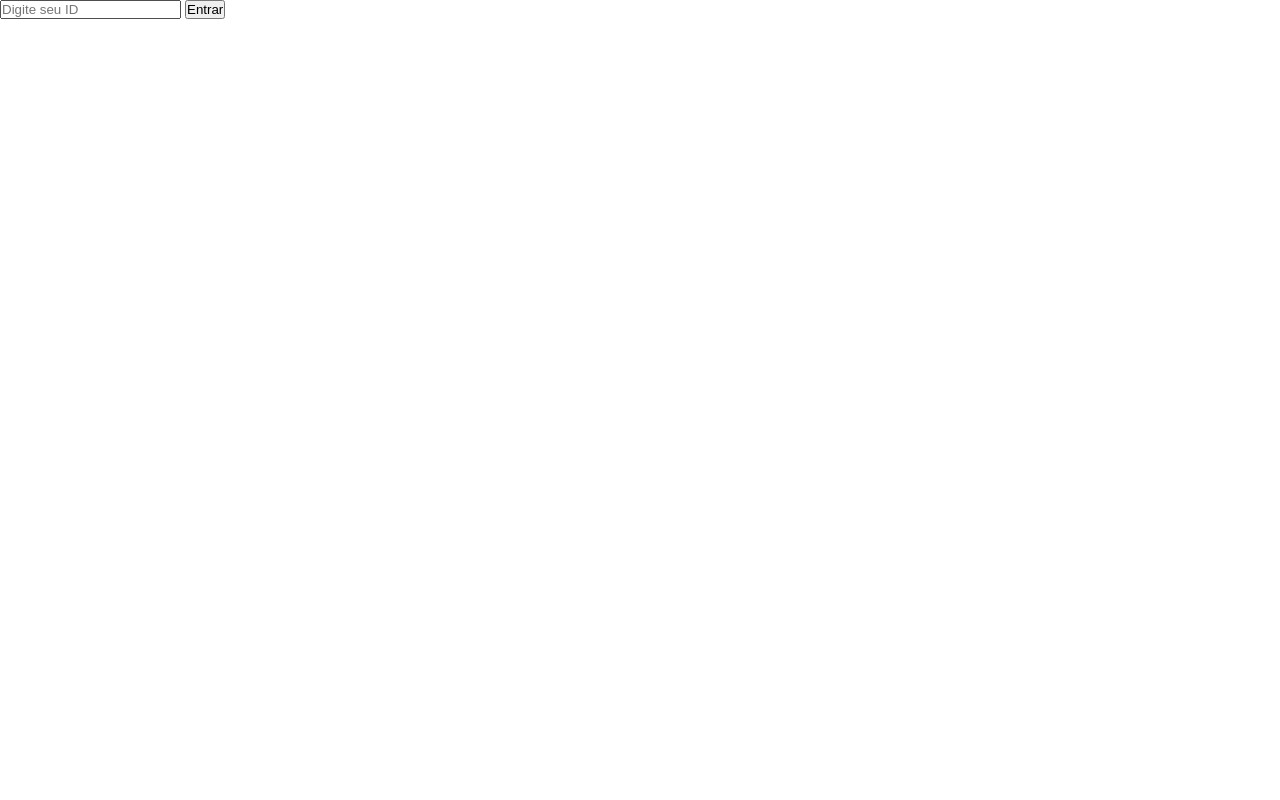
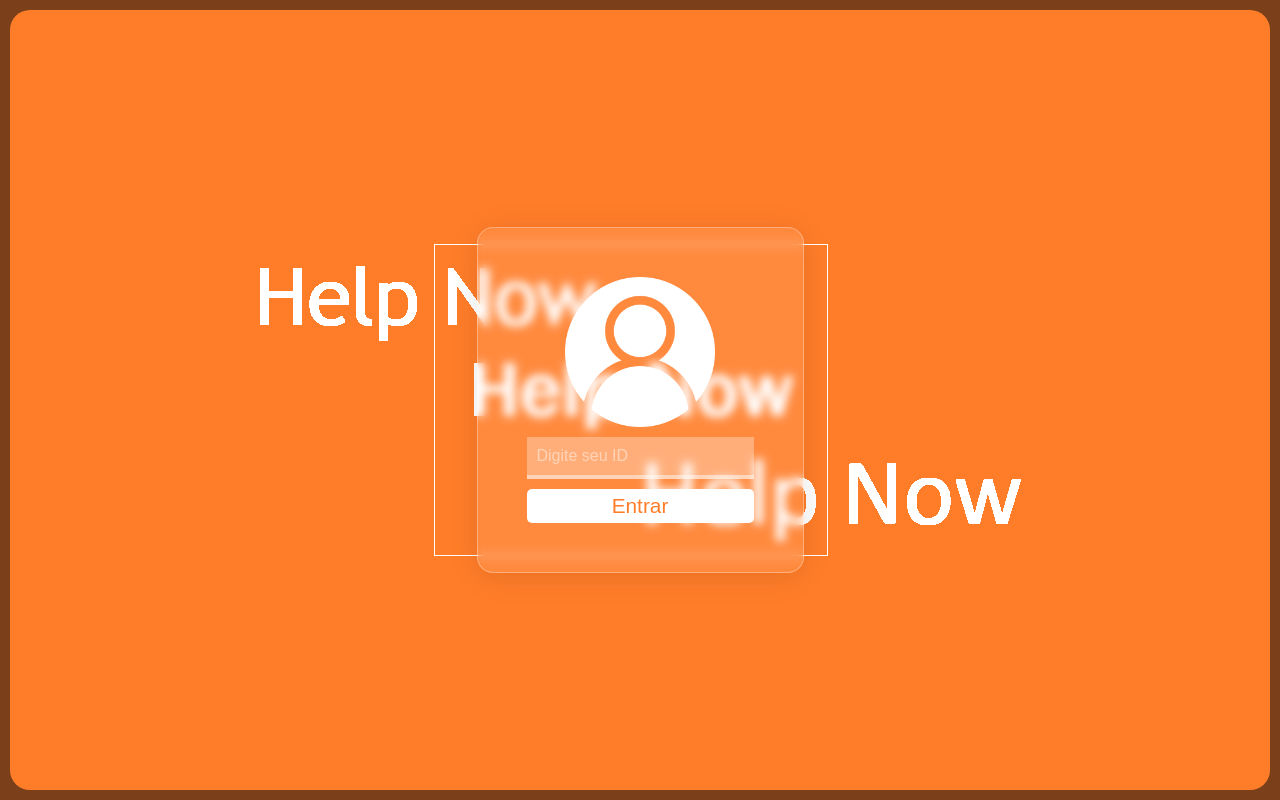
Before and after one commit to eded001/help-now, a website: page public/pages/login.html in a window 1280 px wide. Drawn offline with Linux system fonts and the light colour scheme.

Commit message:
css: estilos

```diff
--- a/public/assets/css/account/style-login.css
+++ b/public/assets/css/account/style-login.css
@@ -0,0 +1,110 @@
+@import url('../vars/vars-account.css');
+
+body {
+    display: grid;
+    height: 100vh;
+
+    padding: 10px;
+
+    background-color: var(--color01);
+}
+
+main {
+    position: relative;
+}
+
+main #logo {
+    position: absolute;
+
+    background: url('../../images/logo-help-now.png') center center no-repeat;
+    background-size: 100%;
+
+    height: 312px;
+    width: 761px;
+}
+
+main {
+    display: grid;
+    place-items: center;
+
+    border-radius: 20px;
+    background-color: var(--color02);
+}
+
+main #login-section {
+    position: relative;
+
+    display: flex;
+    flex-direction: column;
+    align-items: center;
+    gap: 10px;
+
+    padding: 50px;
+
+    z-index: 1;
+}
+
+main #login-section::before {
+    content: '';
+    position: absolute;
+    top: 0;
+    left: 0;
+    right: 0;
+    bottom: 0;
+
+    background: rgba(255, 255, 255, 0.1);
+    /* leve transparência */
+    border-radius: 16px;
+    box-shadow: 0 4px 30px rgba(0, 0, 0, 0.1);
+    backdrop-filter: blur(5px);
+    -webkit-backdrop-filter: blur(5px);
+    border: 1px solid rgba(255, 255, 255, 0.3);
+
+    z-index: -1;
+    /* atrás do conteúdo do login-section */
+}
+
+main #login-section #user-icon {
+    --size: 150px;
+
+    height: var(--size);
+    width: var(--size);
+
+    background: url('../../images/user.png') center center no-repeat;
+    background-size: 100%;
+}
+
+main #login-section #form {
+    display: flex;
+    flex-direction: column;
+    gap: 10px;
+}
+
+main #login-section #form input[type=text] {
+    border: none;
+    border-bottom: 1px solid;
+    border-width: 4px;
+    border-color: #ffffff75;
+
+    background-color: #ffffff50;
+
+    font-size: 1em;
+
+    padding: 10px;
+
+    color: #fff;
+}
+main #login-section #form input[type=text]::placeholder {
+    color: #ffffff75;
+}
+main #login-section #form input[type=submit] {
+    border-radius: 5px;
+    padding: 5px;
+
+    font-size: 1.3em;
+
+    background-color: #fff;
+    color: var(--color02);
+
+    border: none;
+}
--- a/public/assets/css/account/style-register.css
+++ b/public/assets/css/account/style-register.css
@@ -1,3 +1,5 @@
+@import url('../vars/vars-account.css');
+
 body {
     display: grid;
     height: 100vh;
@@ -8,13 +10,13 @@ body {
 
     padding: 10px;
 
-    background-color: #7B4019;
+    background-color: var(--color01);
 }
 
 #image,
 #register-section {
     border-radius: 20px;
-    background-color: #FF7D29;
+    background-color: var(--color02);
 }
 
 #image {
@@ -40,7 +42,7 @@ body {
     font-size: 5em;
     font-family: 'Franklin Gothic Medium', 'Arial Narrow', Arial, sans-serif;
 
-    color: #FFBF78;
+    color: var(--color03);
 }
 
 #image #title::before,
@@ -81,21 +83,12 @@ body {
     font-size: 3em;
     font-family: 'Gill Sans', 'Gill Sans MT', Calibri, 'Trebuchet MS', sans-serif;
 
-    color: #7B4019;
-}
-#register-section #register-title #user-icon {
-    --size: 200px;
-    /* border: 1px solid; */
+    color: var(--color01);
 
-    height: var(--size);
-    width: var(--size);
-
-    background: url('../../images/user.png') center center no-repeat;
-    background-size: 100%;
+    user-select: none;
 }
 
 #register-section form {
-    border: 2px solid #f0f;
     display: grid;
 
     place-items: center;
@@ -104,7 +97,6 @@ body {
 }
 
 #register-section form #content {
-    /* border: 1px solid; */
     display: flex;
     flex-direction: column;
     gap: 10px;
@@ -114,17 +106,19 @@ body {
     border: none;
     border-bottom: 1px solid;
     border-width: 4px;
+    border-color: #ffffff75;
 
     background-color: #ffffff50;
-    color: #ffffff75;
 
-    font-size: 1.1em;
+    color: #fff;
 
-    padding: 5px;
+    font-size: 1em;
+
+    padding: 10px;
 }
 
 #register-section form #content input[type=text]::placeholder {
-    color: #fff;
+    color: #ffffff75;
 }
 
 #register-section form #content input[type=submit] {
@@ -134,17 +128,12 @@ body {
     font-size: 1.3em;
 
     background-color: #fff;
-    color: #FF7D29;
+    color: var(--color02);
 
-    border: 1px solid;
+    border: none;
 }
 
 #register-section a {
     font-family: Arial, Helvetica, sans-serif;
-    color: #FFEEA9;
-
-    text-decoration: none;
+    color: var(--color04);
 }
-#register-section a:hover {
-    text-decoration: underline;
-}
```
